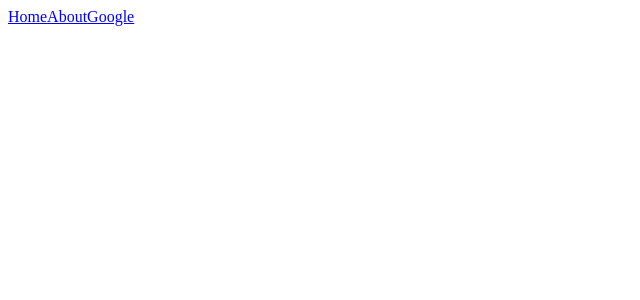
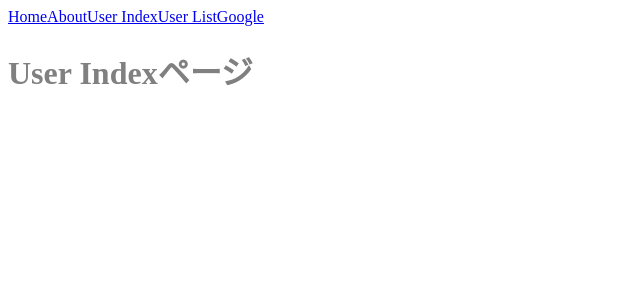
Before and after one commit to kodaishiotsuki/nuxt3-app, a Nuxt app: page /users in a window 1280 px wide. Before the commit this address had no page. Shown: the top 300 px of the page, without its empty margins (0-640 px from the left). Built offline with nearby package versions, Linux system fonts and the light colour scheme.

Commit message:
feat:階層ページの作成

```diff
--- a/components/navbar.vue
+++ b/components/navbar.vue
@@ -2,6 +2,8 @@
   <nav>
     <NuxtLink to="/">Home</NuxtLink>
     <NuxtLink to="/about">About</NuxtLink>
+    <NuxtLink to="/users">User Index</NuxtLink>
+    <NuxtLink :to="{ name: 'users-list' }">User List</NuxtLink>
     <NuxtLink to="https://google.com" target="_blank">Google</NuxtLink>
   </nav>
 </template>
--- /dev/null
+++ b/pages/users/index.vue
@@ -0,0 +1,3 @@
+<template>
+  <h1>User Indexページ</h1>
+</template>
--- /dev/null
+++ b/pages/users/list.vue
@@ -0,0 +1,3 @@
+<template>
+  <h1>User Listページ</h1>
+</template>
```
